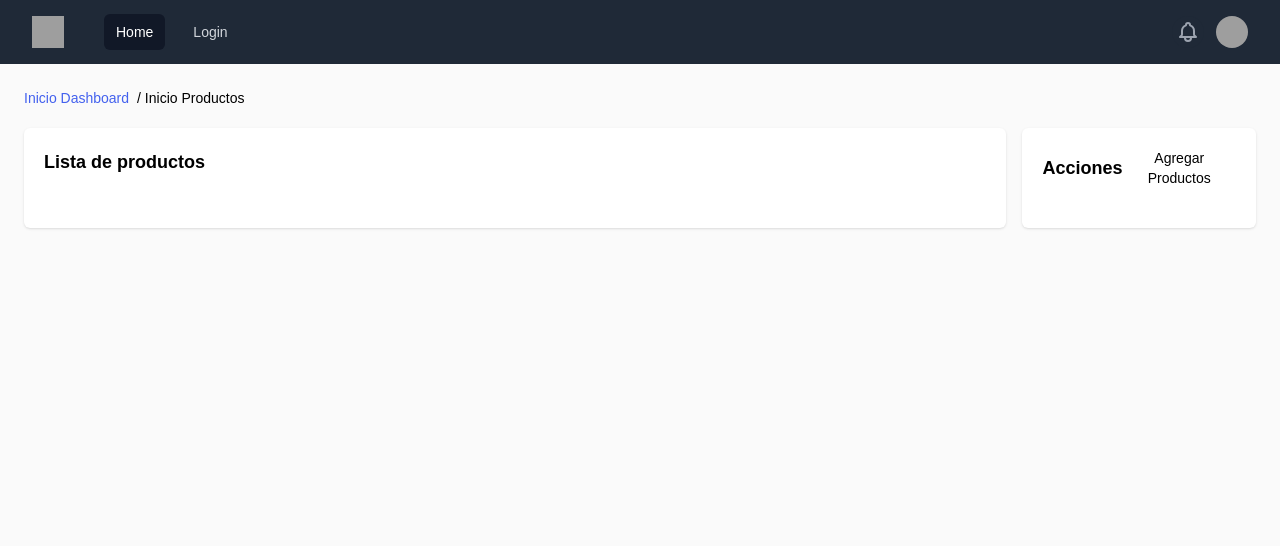
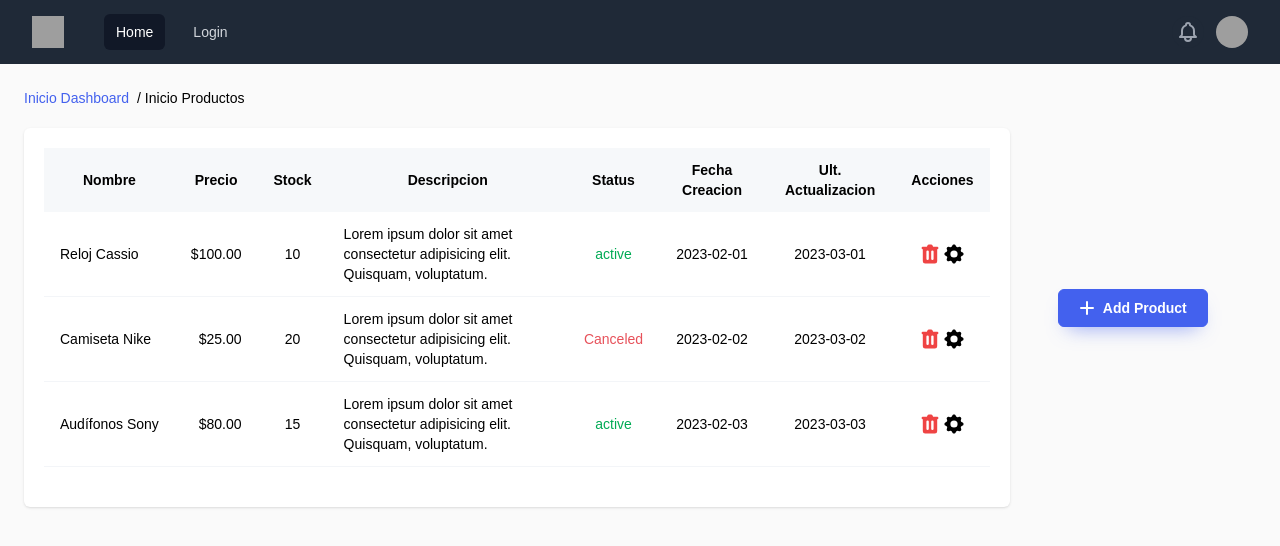
Before and after one commit to jahnnho1/base-next, a Next.js app: page /dashboard/products in a window 1280 px wide. Shown: the top 546 px of the page. Built offline with nearby package versions, Linux system fonts and the light colour scheme; no server answers; grey boxes are pictures that could not be loaded.

Commit message:
Se importan datos y creacion de tabla en la seccion de productos

```diff
--- /dev/null
+++ b/src/components/tables/tableProducts.jsx
@@ -0,0 +1,60 @@
+import { TrashIcon, CogIcon } from '@heroicons/react/solid'
+
+export default function TableProducts(props) {
+  const tableDataProducts = props.tableDataProducts
+  return (
+    <div className="table-responsive mb-5">
+      <table className="table-hover">
+        <thead>
+          <tr>
+            <th>Nombre</th>
+            <th>Precio</th>
+            <th>Stock</th>
+            <th>Descripcion</th>
+            <th>Status</th>
+            <th>Fecha Creacion</th>
+            <th>Ult. Actualizacion</th>
+            <th className="text-center">Acciones</th>
+          </tr>
+        </thead>
+        <tbody>
+          {tableDataProducts.map((data) => {
+            return (
+              <tr key={data.id}>
+                <td>
+                  <div className="whitespace-nowrap">{data.name}</div>
+                </td>
+                <td className="text-right">${data.price}</td>
+                <td className="text-center">{data.stock}</td>
+                <td>{data.description.split('...', 10)}</td>
+                <td>
+                  <div
+                    className={`whitespace-nowrap text-center ${
+                      data.status === 'active'
+                        ? 'text-success'
+                        : data.status === 'Pending'
+                        ? 'text-secondary'
+                        : data.status === 'In Progress'
+                        ? 'text-info'
+                        : data.status === 'Canceled'
+                        ? 'text-danger'
+                        : 'text-success'
+                    }`}
+                  >
+                    {data.status}
+                  </div>
+                </td>
+                <td className="text-center">{data.createdAt}</td>
+                <td className="text-center">{data.updatedAt}</td>
+                <td className="text-center">
+                  <TrashIcon className="h-6 w-6 text-red-500 inline" />
+                  <CogIcon className="h-6 w-6 text-black-500 inline" />
+                </td>
+              </tr>
+            )
+          })}
+        </tbody>
+      </table>
+    </div>
+  )
+}
--- a/src/pages/dashboard/products/index.jsx
+++ b/src/pages/dashboard/products/index.jsx
@@ -1,9 +1,15 @@
 import Link from 'next/link'
+import { tableDataProducts } from '@utils/dataTablesExamples'
+import { PlusIcon } from '@heroicons/react/solid'
+import TableProducts from '@components/tables/tableProducts'
 
 export default function HomeProducts() {
+  function handleClickbtnTest() {
+    console.log('click')
+  }
+
   return (
     <>
-      <div>
       <ul className="flex space-x-2 rtl:space-x-reverse">
         <li>
           <Link href="/dashboard" className="text-primary hover:underline">
@@ -15,22 +21,19 @@ export default function HomeProducts() {
         </li>
       </ul>
       <div className="pt-5">
-          <div className="mb-6 grid gap-4 lg:grid-cols-5">
-            <div className="panel h-full xl:col-span-4">
-              <div className="mb-5 flex items-center lg:grid-cols-1">
-                <h5 className="text-lg font-semibold dark:text-white-light">
-                  Lista de productos
-                </h5>
+        <div className="mb-6 grid grid-cols-1 lg:grid-cols-5">
+          <div className="panel h-full lg:col-span-4 order-last lg:order-none ">
+            <TableProducts tableDataProducts={tableDataProducts} />
           </div>
-            </div>
-            <div className="panel h-full">
-              <div className="mb-5 flex items-center lg:grid-cols-1">
-                <h5 className="text-lg font-semibold dark:text-white-light">
-                  Acciones
-                </h5>
-                <button>Agregar Productos</button>
-              </div>
-            </div>
+          <div className="mb-5 flex justify-center items-center lg:col-span-1  order-first lg:order-none">
+            <button
+              type="button"
+              className="btn btn-primary"
+              onClick={handleClickbtnTest}
+            >
+              <PlusIcon className="-ml-0.5 mr-1.5 h-5 w-5" aria-hidden="true" />
+              Add Product
+            </button>
           </div>
         </div>
       </div>
--- /dev/null
+++ b/src/utils/dataTablesExamples.jsx
@@ -0,0 +1,43 @@
+const tableDataProducts = [
+  {
+    id: 1,
+    name: 'Reloj Cassio',
+    price: '100.00',
+    description:
+      'Lorem ipsum dolor sit amet consectetur adipisicing elit. Quisquam, voluptatum.',
+    stock: 10,
+    status: 'active',
+    createdAt: '2023-02-01',
+    updatedAt: '2023-03-01',
+    images:
+      'https://images.unsplash.com/photo-1523275335684-37898b6baf30?ixlib=rb-4.0.3&ixid=MnwxMjA3fDB8MHxwaG90by1wYWdlfHx8fGVufDB8fHx8&auto=format&fit=crop&w=1099&q=80',
+  },
+  {
+    id: 2,
+    name: 'Camiseta Nike',
+    price: '25.00',
+    description:
+      'Lorem ipsum dolor sit amet consectetur adipisicing elit. Quisquam, voluptatum.',
+    stock: 20,
+    status: 'Canceled',
+    createdAt: '2023-02-02',
+    updatedAt: '2023-03-02',
+    images:
+      'https://images.unsplash.com/photo-1597248881519-db089d3744a7?crop=entropy&cs=tinysrgb&fit=max&fm=jpg&ixid=MnwxMjA3fDB8MXxwaG90by1wYWdlfHx8fGVufDB8fHx8fA&ixlib=rb-4.0.3&q=80&w=400',
+  },
+  {
+    id: 3,
+    name: 'Audífonos Sony',
+    price: '80.00',
+    description:
+      'Lorem ipsum dolor sit amet consectetur adipisicing elit. Quisquam, voluptatum.',
+    stock: 15,
+    status: 'active',
+    createdAt: '2023-02-03',
+    updatedAt: '2023-03-03',
+    images:
+      'https://images.unsplash.com/photo-1583394838336-acd977736f90?crop=entropy&cs=tinysrgb&fit=max&fm=jpg&ixid=MnwxMjA3fDB8MXxwaG90by1wYWdlfHx8fGVufDB8fHx8fA&ixlib=rb-4.0.3&q=80&w=400',
+  },
+]
+
+export { tableDataProducts }
```
Lines whose indentation alone changed are shown as unchanged.
